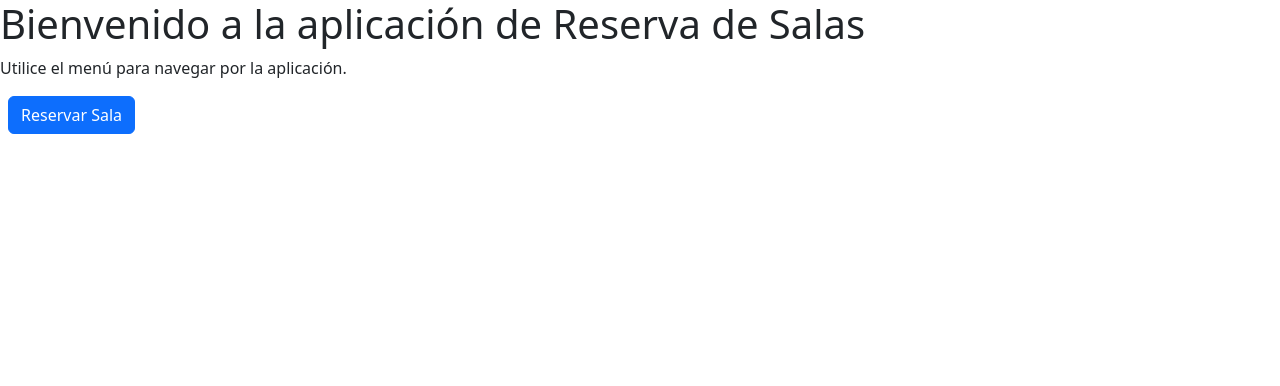
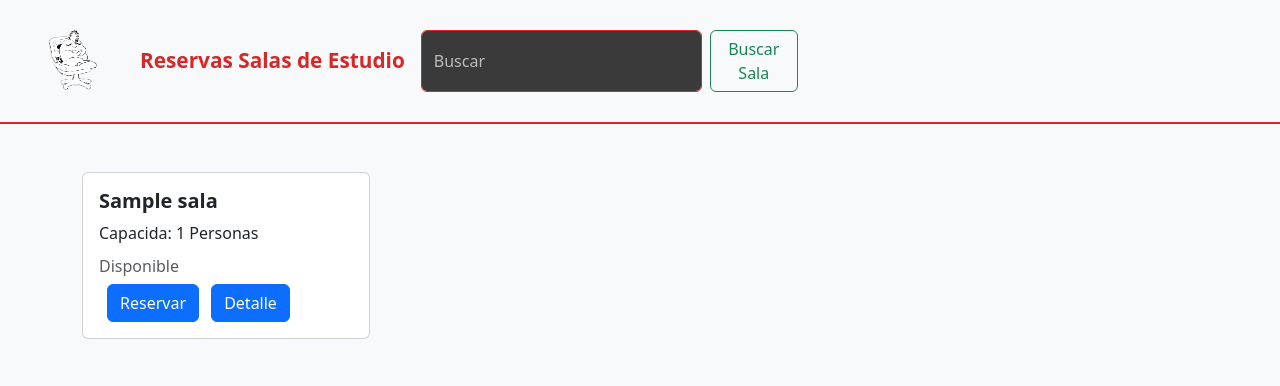
Before and after one commit to IgnacioQz/EVA-03-BackEnd, a Django app: page / in a window 1280 px wide. Shown: the top 386 px of the page. Run offline with Django 5.2, Linux system fonts and the light colour scheme; tables that the repository leaves empty hold one stand-in row (values such as "Sample post"); data that the repository does not hold is empty.

Commit message:
Templeates creados

```diff
--- /dev/null
+++ b/myApp/static/css/style.css
@@ -0,0 +1,142 @@
+/* ----------- PALETA -------------
+   Rojo sangre: #d62828
+   Naranja motosierra: #f77f00
+   Negro profundo: #0b0b0b
+   Gris oscuro: #1f1f1f
+   Gris medio: #3a3a3a
+   Blanco: #ffffff
+---------------------------------- */
+
+/* Fondo general */
+body {
+    background-color: #0b0b0b;
+    color: #ffffff;
+    font-family: "Montserrat", sans-serif;
+}
+
+/* NAVBAR */
+.navbar {
+    background-color: #1f1f1f !important;
+    border-bottom: 2px solid #d62828;
+}
+
+.navbar-brand span {
+    font-weight: bold;
+    color: #d62828;
+    font-size: 1.3rem;
+}
+
+.navbar-brand img {
+    filter: grayscale(100%) contrast(150%); /* combina con tu logo blanco/negro */
+}
+
+/* Barra de búsqueda */
+.navbar input[type="search"] {
+    background-color: #3a3a3a;
+    border: 1px solid #d62828;
+    color: #fff;
+}
+
+.navbar input[type="search"]::placeholder {
+    color: #bbbbbb;
+}
+
+.btn-outline-success {
+    border-color: #f77f00;
+    color: #f77f00;
+}
+
+.btn-outline-success:hover {
+    background-color: #f77f00;
+    color: #0b0b0b;
+    border-color: #f77f00;
+}
+
+/* LINKS */
+a {
+    color: #f77f00;
+    text-decoration: none;
+}
+
+a:hover {
+    color: #ffffff;
+}
+
+/* TARJETAS DE SALAS */
+.card {
+    background-color: #1f1f1f;
+    border: 2px solid #3a3a3a;
+    border-radius: 10px;
+    transition: 0.3s;
+}
+
+.card:hover {
+    border-color: #d62828;
+    transform: translateY(-4px);
+}
+
+/* Títulos */
+.card-title, h1, h2, h3 {
+    color: #f77f00;
+    font-weight: bold;
+}
+
+/* Botones generales */
+.btn-primary {
+    background-color: #d62828;
+    border: none;
+}
+
+.btn-primary:hover {
+    background-color: #f77f00;
+}
+
+.btn-secondary {
+    background-color: #3a3a3a;
+    border: 1px solid #d62828;
+}
+
+.btn-secondary:hover {
+    background-color: #d62828;
+    color: #ffffff;
+}
+
+/* Detalle Sala */
+.detail-box {
+    background-color: #1f1f1f;
+    padding: 20px;
+    border-radius: 10px;
+    border-left: 5px solid #d62828;
+}
+
+/* Formularios */
+form input, form select, form textarea {
+    background-color: #3a3a3a !important;
+    border: 1px solid #d62828 !important;
+    color: #ffffff !important;
+}
+
+form label {
+    color: #f77f00;
+    font-weight: bold;
+}
+
+.btn-submit {
+    background-color: #d62828;
+    color: #ffffff;
+}
+
+.btn-submit:hover {
+    background-color: #f77f00;
+    color: #0b0b0b;
+}
+
+/* Footer opcional */
+footer {
+    background-color: #1f1f1f;
+    color: #f77f00;
+    text-align: center;
+    padding: 10px;
+    margin-top: 30px;
+    border-top: 2px solid #d62828;
+}
--- a/myApp/templates/base.html
+++ b/myApp/templates/base.html
@@ -5,10 +5,27 @@
     <meta charset="UTF-8">
     <meta name="viewport" content="width=device-width, initial-scale=1.0">
     <title>{% block title %}{% endblock %}</title>
+    <link rel="stylesheet" href="{% static 'css/style.css' %}">
+    <link href="https://cdn.jsdelivr.net/npm/bootstrap@5.3.8/dist/css/bootstrap.min.css" rel="stylesheet" integrity="sha384-sRIl4kxILFvY47J16cr9ZwB07vP4J8+LH7qKQnuqkuIAvNWLzeN8tE5YBujZqJLB" crossorigin="anonymous">
     {%block styles %}{% endblock %}
-    <link href="https://cdn.jsdelivr.net/npm/bootstrap@5.3.8/dist/css/bootstrap.min.css" rel="stylesheet" integrity="sha384-sRIl4kxILFvY47J16cr9ZwB07vP4J8+LH7qKQnuqkuIAvNWLzeN8tE5YBujZqJLB" crossorigin="anonymous">
 </head>
 <body>
+    <header>
+        <nav class="navbar navbar-expand-lg bg-body-tertiary">
+            <div class="container-fluid">
+               <a class="navbar-brand d-flex align-items-center" href="{% url 'main' %}">
+                    <img src="{% static 'img/logo.png' %}" alt="Logo" width="120" height="96" class="me-2">
+                    <span>Reservas Salas de Estudio</span>
+                </a>
+                <div class="collapse navbar-collapse" id="navbarSupportedContent">
+                    <form class="d-flex" role="search">
+                        <input class="form-control me-2" type="search" placeholder="Buscar" aria-label="Buscar"/>
+                        <button class="btn btn-outline-success" type="submit">Buscar Sala</button>
+                    </form>
+                </div>
+            </div>
+        </nav>
+    </header>
     {% block content %}{% endblock %}
     <script src="https://cdn.jsdelivr.net/npm/bootstrap@5.3.8/dist/js/bootstrap.bundle.min.js" integrity="sha384-FKyoEForCGlyvwx9Hj09JcYn3nv7wiPVlz7YYwJrWVcXK/BmnVDxM+D2scQbITxI" crossorigin="anonymous"></script>
 </body>
--- a/myApp/templates/main.html
+++ b/myApp/templates/main.html
@@ -3,8 +3,38 @@
 {% block title %}Reserva de Salas{% endblock %}
 
 {% block content %}
-<h1>Bienvenido a la aplicación de Reserva de Salas</h1>
-<p>Utilice el menú para navegar por la aplicación.</p>
+<main>
+    <div class="album py-5 bg-body-tertiary">
+      <div class="container">
+        <div class="row row-cols-1 row-cols-sm-2 row-cols-md-3 g-3">
+          {% for sala in salas %}
+          <div class="col">
+            <div class="card" style="width: 18rem;">
+              <div class="card-body">
+                <h5 class="card-title">{{sala.nombre}}</h5>
+                <p class="card-text">Capacida: {{sala.capacidad}} Personas</p>
+                {% if sala.sala_disponible is False %}
+                    <h6 class="card-subtitle mb-2 text-body-secondary">Reservada</h6>
+                    {% for reserva in sala.reserva_set.all %}
+                        <p class="card-text">Inicio Reserva: {{ reserva.fecha_hora_inicio }}</p>
+                        <p class="card-text">Fin Reserva: {{ reserva.fecha_hora_fin }}</p>
+                    {% endfor %}
+                {% else %}
+                    <h6 class="card-subtitle mb-2 text-body-secondary">Disponible</h6>
+                    <a href="{% url 'formulario' %}" class="btn btn-primary ms-2">Reservar</a>
+                {% endif %}
+                    <a href="{% url 'sala_detalle' sala.id  %}" class="btn btn-primary ms-2">Detalle</a>
 
-<a href="{% url 'formulario' %}" class="btn btn-primary ms-2">Reservar Sala</a>
+              </div>
+            </div>
+          </div>
+          {% endfor %}
+        </div>
+      </div>
+    </div>
+
+
+
+</main>
+
 {% endblock %}
--- a/myApp/urls.py
+++ b/myApp/urls.py
@@ -3,5 +3,7 @@ from . import views
 
 urlpatterns = [
     path('', views.main, name='main'),
-    path('formulario/', views.formulario, name="formulario")
+    path('formulario/', views.formulario, name="formulario"),
+    path('sala/<int:id>/', views.detalleSala, name='sala_detalle'),
+
 ]
--- a/myApp/views.py
+++ b/myApp/views.py
@@ -5,16 +5,22 @@ from .models import Reserva,Sala
 
 def main(request):
     Sala.limpiar_reservas_vencidas()
-    return render(request, "main.html")
+    salas = Sala.objects.all()
+    reservas = Reserva.objects.all()
+    context = {}
+
+    context['salas'] = salas
+    context['reservas'] = reservas
+
+    return render(request, "main.html", context)
 
 
 def formulario(request):
+    context = {}
     eliminadas = Sala.limpiar_reservas_vencidas()
 
     if eliminadas > 0:
         messages.success(request, f"Se limpiaron {eliminadas} reserva(s) vencida(s)")
-
-    context = {}
 
     if request.method == "POST":
         form = ReservaForm(request.POST)
@@ -25,6 +31,14 @@ def formulario(request):
         else:
             context['form'] = form  # Mantenemos el formulario con los datos ingresados
     else:
-        context['form'] = ReservaForm()  #
+        context['form'] = ReservaForm()  # Creamos nuevo formulario
 
     return render(request, "formulario.html", context)
+
+def detalleSala(request,id):
+    context = {}
+    sala = Sala.objects.get(id = id)
+    reservas = Reserva.objects.all()
+    context["reservas"] = reservas
+    context["sala"] = sala
+    return render(request,"detalle.html", context)
```
Also changed, not shown: myApp/templates/detalle.html (added, +42 -0 lines), myApp/static/img/logo.png (added).
